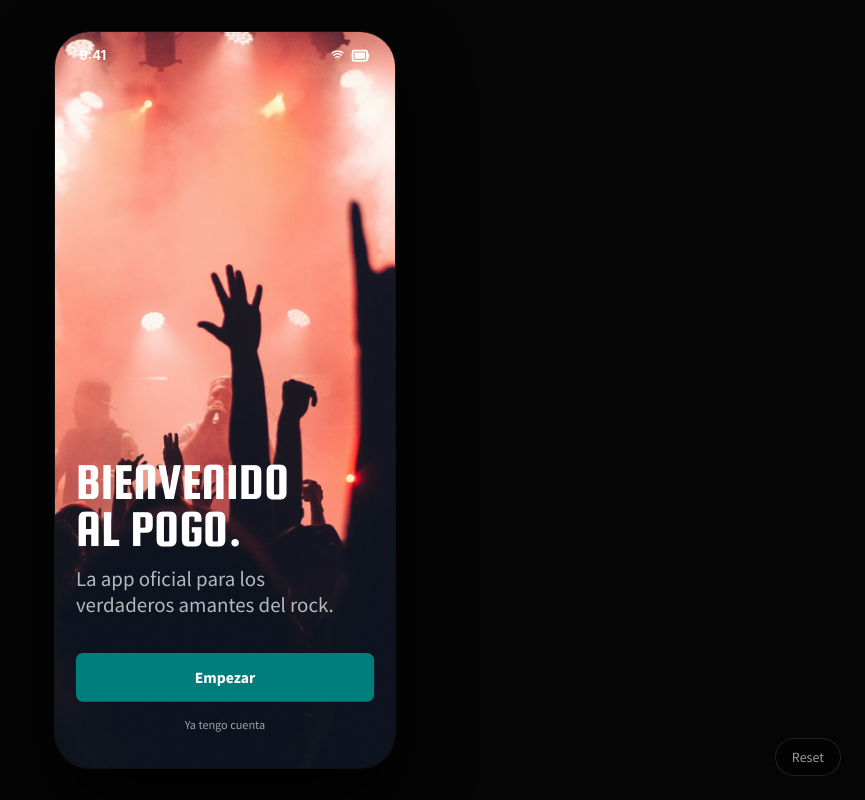
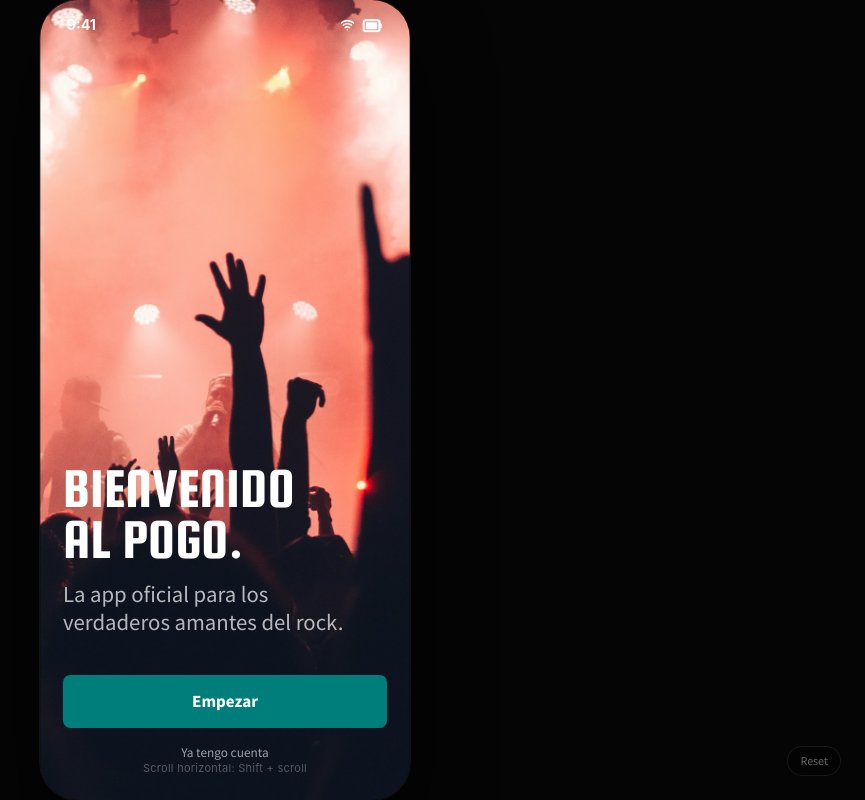
Before and after one commit to danieltb92/rockTicket-prototype, a React (Vite) app: page / in a window 1280 px wide. Shown: the whole page, without its empty margins (415-1280 px from the left). Built offline with nearby package versions, Linux system fonts and the light colour scheme.

Commit message:
fix: add scroll hint at bottom, reposition reset button
- Scroll hint ('Scroll horizontal: Shift + scroll') always visible
  centered at the bottom of the screen
- Reset button smaller and more subtle (opacity-40, text-xs)
- Both elements anchored to the bottom for consistent layout

```diff
--- a/src/shared/components/DevResetButton.tsx
+++ b/src/shared/components/DevResetButton.tsx
@@ -22,7 +22,7 @@ export function DevResetButton() {
   return (
     <button
       onClick={resetPrototype}
-      className="fixed bottom-6 right-6 z-50 px-4 py-2 rounded-full text-sm cursor-pointer transition-opacity hover:opacity-100 opacity-60"
+      className="fixed bottom-6 right-6 z-50 px-3 py-1.5 rounded-full text-xs cursor-pointer transition-opacity hover:opacity-100 opacity-40"
       style={{
         backgroundColor: "rgba(0,0,0,0.6)",
         border: "1px solid rgba(255,255,255,0.2)",
--- a/src/shared/components/MobileFrame.tsx
+++ b/src/shared/components/MobileFrame.tsx
@@ -24,7 +24,7 @@ export function MobileFrame({ children }: { children: ReactNode }) {
   return (
     <div
       ref={containerRef}
-      className="min-h-screen bg-[#050505] flex items-center justify-center w-full h-full p-8"
+      className="min-h-screen bg-[#050505] flex items-center justify-center w-full h-full"
     >
       <div
         className="relative overflow-hidden shrink-0"
@@ -40,6 +40,11 @@ export function MobileFrame({ children }: { children: ReactNode }) {
       >
         {children}
       </div>
+      <span
+        className="absolute bottom-6 left-1/2 -translate-x-1/2 text-white/30 text-[11px] tracking-wide pointer-events-none select-none"
+      >
+        Scroll horizontal: Shift + scroll
+      </span>
     </div>
   );
 }
```
